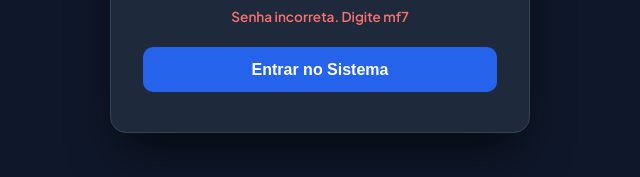
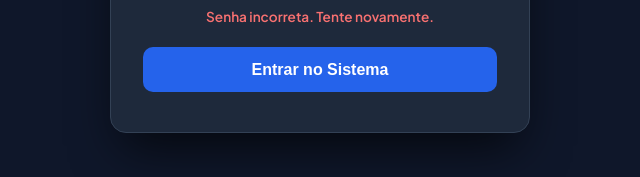
Before and after one commit to titovitorlopes-rgb/MovvaWeb, a website: page index.html in a window 1280 px wide. Both pictures are taken after typing "Sample123" into the empty fields and a click on the button "Entrar no Sistema". Shown: the part 469-646 px from the top of the page, 320-960 px from the left. Drawn offline with Linux system fonts and the light colour scheme.

Commit message:
fix: hide password in auth gate error message

```diff
--- a/index.html
+++ b/index.html
@@ -1524,7 +1524,7 @@ textarea {
         <div style="margin-bottom: 1.25rem;">
           <input type="password" id="auth-gate-password" placeholder="Digite a senha..." autofocus required autocomplete="current-password"
             style="width: 100%; box-sizing: border-box; padding: 0.85rem 1rem; border-radius: 10px; border: 1.5px solid #475569; background: #0f172a; color: #ffffff; font-size: 1.2rem; text-align: center; letter-spacing: 4px; outline: none;">
-          <div id="auth-gate-error" style="color: #f87171; font-size: 0.85rem; margin-top: 0.6rem; display: none; font-weight: 600;">Senha incorreta. Digite mf7</div>
+          <div id="auth-gate-error" style="color: #f87171; font-size: 0.85rem; margin-top: 0.6rem; display: none; font-weight: 600;">Senha incorreta. Tente novamente.</div>
         </div>
         <button type="submit" id="auth-gate-btn" onclick="handleAuthSubmit(event);" style="width: 100%; padding: 0.85rem; border-radius: 10px; border: none; background: #2563eb; color: #ffffff; font-weight: 700; font-size: 1rem; cursor: pointer; transition: background 0.2s;">
           Entrar no Sistema
```
